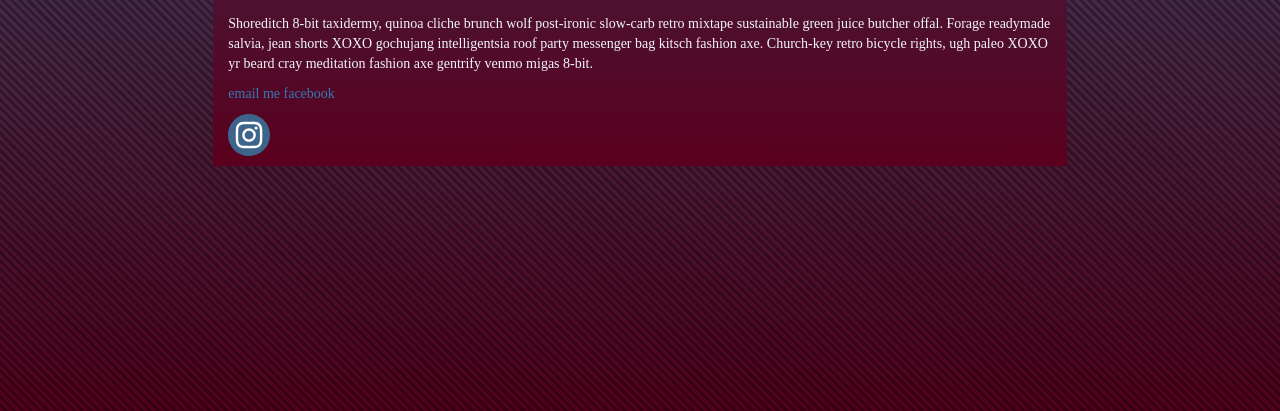
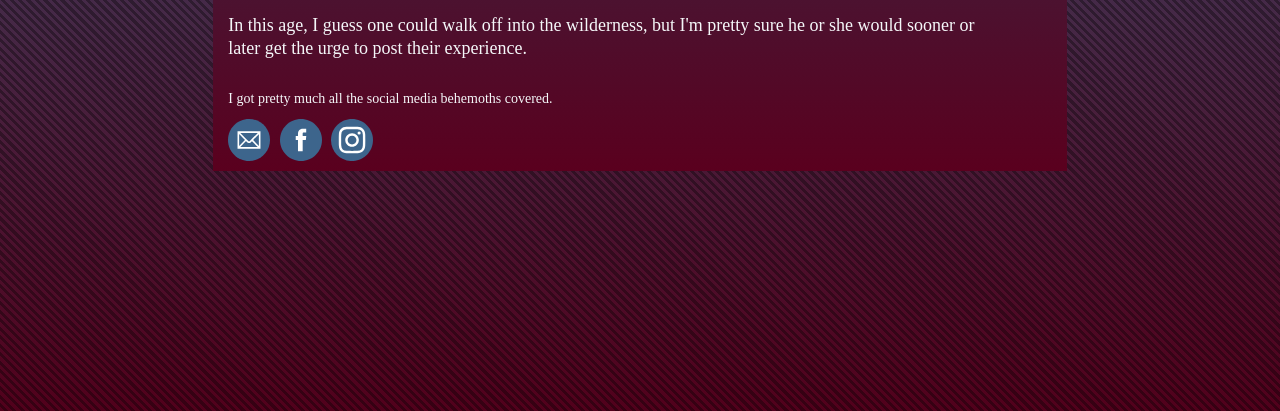
Before and after one commit to cmd1209/portfolio, a Jekyll site: the page built from _profile/contact.md, in a window 1280 px wide, cut to the strip 489-900 px from the top of the page. Built offline with Jekyll 4.4.1, drawn with Linux system fonts in a browser that asks for light colours; nearby versions of some CDN libraries; some web fonts are replaced.

Commit message:
writing the text for each area

```diff
--- a/_includes/talent1.html
+++ b/_includes/talent1.html
@@ -1,7 +1,7 @@
 <div class="flex-box talent talent-1">
   <h4 class="talent-headline">{{site.talent1}}</h4>
   <div class="project-wrapper">
-    {% for profile in site.profile limit:4 %}
+    {% for profile in site.profile reversed limit:4 %}
       <a class="project" href="contact.html#{{profile.title}}" style="background-image: url({{profile.image.thumbnail}});">
         <div class="project-meta">
           <div class="project-meta-text">
--- a/_profile/contact.md
+++ b/_profile/contact.md
@@ -3,12 +3,12 @@
 image:
   thumbnail: https://dl.dropboxusercontent.com/u/947851/portfolio/profile/profile-thumb-03.png
   feature: https://dl.dropboxusercontent.com/u/947851/portfolio/profile/profile-thumb-03.png
-facts: Chicharrones Contact
+description: In this age, I guess one could walk off into the wilderness, but I'm pretty sure he or she would sooner or later get the urge to post their experience.
 
 ---
-Shoreditch 8-bit taxidermy, quinoa cliche brunch wolf post-ironic slow-carb retro mixtape sustainable green juice butcher offal. Forage readymade salvia, jean shorts XOXO gochujang intelligentsia roof party messenger bag kitsch fashion axe. Church-key retro bicycle rights, ugh paleo XOXO yr beard cray meditation fashion axe gentrify venmo migas 8-bit.
+I got pretty much all the social media behemoths covered.
 
-[email me](mailto:{{site.email}})
-[facebook](http://www.{{site.facebook}})
 
+<a class="social-icon" href="mailto:{{site.email}}"><img src="{{ site.baseurl}}/assets/images/email.svg"></a>
+<a class="social-icon" href="http://www.{{site.facebook}}"><img src="{{ site.baseurl}}/assets/images/facebook.svg"></a>
 <a class="social-icon" href="http://www.{{site.instagram}}"><img src="{{ site.baseurl}}/assets/images/iconmonstr-instagram-14.svg"></a>
--- a/assets/stylesheets/sass_parts/post.sass
+++ b/assets/stylesheets/sass_parts/post.sass
@@ -110,6 +110,10 @@
     float: none
     max-width: 100%
 
+.social-icon
+  display: inline-block
+  margin-right: 6px
+
 .skills
   display: flex
   flex-direction: row
```
Also changed, not shown: _profile/skills.md (+2 -1 lines), _profile/story.md (+2 -2 lines), assets/images/email.svg (added), assets/images/facebook.svg (added), 3 other files.
